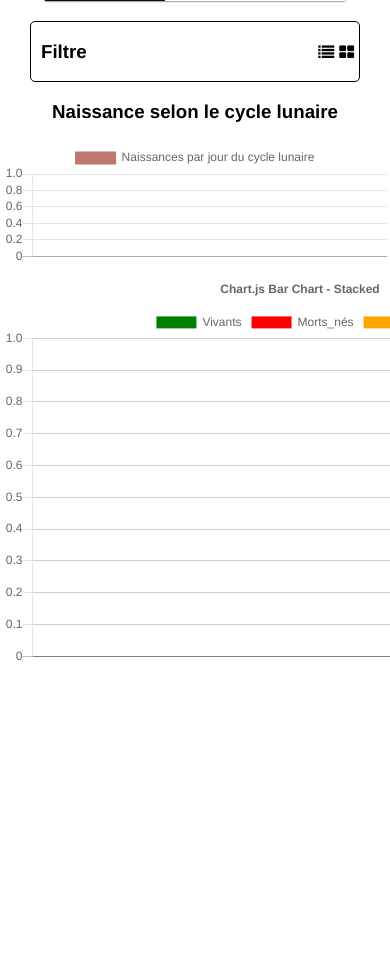
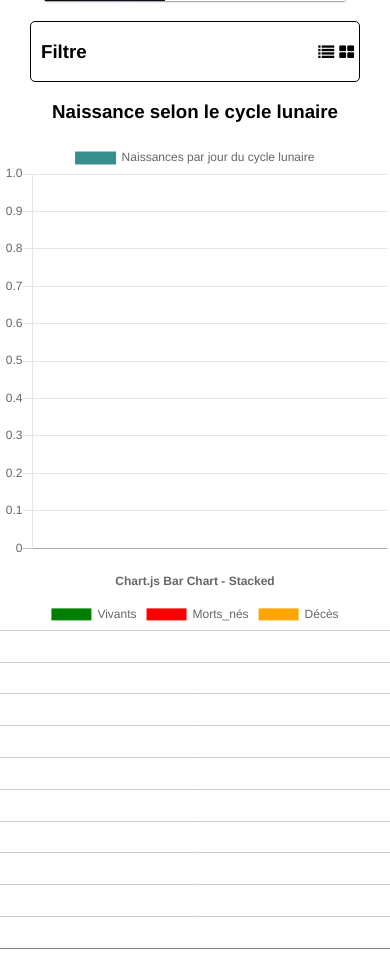
Before and after one commit to AlexandreDewilde/LINFO1002-P2-1B_4, a Flask app: template src/templates/index.html in a window 390 px wide; the page is wider, and only the part inside the window is pictured. Shown: the part 619-1583 px from the top of that part. Before the commit the page ends 1279 px from the top of that part, so only its background shows below. Run offline with Flask 2, Linux system fonts and the light colour scheme; the template is opened without the code that fills it: most values are stand-ins (such as "Sample title", 1, 10 or a date in 2020).

Commit message:
update responsiveness

```diff
--- a/src/static/css/index.css
+++ b/src/static/css/index.css
@@ -1,5 +1,6 @@
 :root {
     --chart-width: 100%;
+    --chart-height: 50vh;
 }
 
 
@@ -82,13 +83,18 @@
 
 .charts-container {
     display: flex;
+    justify-content: center;
     flex-wrap: wrap;
     width: 100%;
 }
 
+.chart-container {
+    height: var(--chart-height);
+}
 
 .chart {
     width: var(--chart-width);
+
 }
 
 .chart-title {
--- a/src/static/js/index.js
+++ b/src/static/js/index.js
@@ -1,12 +1,25 @@
 let ctxBirthChartMoon = document.getElementById('birth-chart-moon-cycle').getContext('2d');
+
+// From chart js documentation https://www.chartjs.org/docs/2.7.2/general/responsive.html
+function resizeCharts() {
+  for (var id in Chart.instances) {
+    Chart.instances[id].resize()
+  }
+}
+
 const changeChartsDisposition = (dispositionName) => {
   if (dispositionName === "list")
   {
     document.documentElement.style.setProperty("--chart-width", "100%");
+    document.documentElement.style.setProperty("--chart-height", "50vh");
+    // This function is needed to resized the chart
+    resizeCharts();
   }
   else if (dispositionName === "grid")
   {
-    document.documentElement.style.setProperty("--chart-width", "50%");
+    document.documentElement.style.setProperty("--chart-width", "48%");
+    document.documentElement.style.setProperty("--chart-height", "40vh");
+    resizeCharts();
   }
 }
 
@@ -15,22 +28,30 @@
 document.getElementById("grid-icon").addEventListener("click", () => changeChartsDisposition("grid"));
 
 
-
 const plotBirthChartMoon = (data, label) => {
 
     new Chart(ctxBirthChartMoon, {
         type: 'bar',
-        responsive: false,
-        maintainAspectRatio : false,
         data: {
             labels: label,
             datasets: [{
                 label: 'Naissances par jour du cycle lunaire',
                 data: data,
-                backgroundColor: "#C0756F",
-                borderColor: "#C0756F",
+                backgroundColor: "#388E8E",
+                borderColor: "#388E8E",
                 borderWidth: 1
             }]
+        },
+        options: {
+            responsive: true,
+            maintainAspectRatio: false,
+            scales: {
+                yAxes: [{
+                    ticks: {
+                        beginAtZero: true
+                    }
+                }]
+            }
         }
     });
 }
--- a/src/templates/index.html
+++ b/src/templates/index.html
@@ -5,7 +5,7 @@
     <link rel="stylesheet" id="base-stylesheet" href="{{ url_for('static', filename='css/light.css') }}">
     <link rel="stylesheet" href="{{ url_for('static', filename='css/index.css') }}">
     <link rel="stylesheet" href="https://cdnjs.cloudflare.com/ajax/libs/font-awesome/4.7.0/css/font-awesome.min.css">
-    <meta name="viewport" content="width=device-width, initial-scale=1.0">
+    <meta name="viewport" content="width=device-width, initial-scale=1.0, user-scalable=no">
     <title>Statistique</title>
 </head>
 <body>
@@ -54,8 +54,8 @@
     <section class="charts-container">
         <section id="birth-moon-section" class="chart">
             <h3 class="chart-title">Naissance selon le cycle lunaire</h3>
-            <div class="chart-container chart-container-list">
-                <canvas id="birth-chart-moon-cycle" with="100%" height="100%"></canvas>
+            <div class="chart-container">
+                <canvas id="birth-chart-moon-cycle" with="100%"></canvas>
             </div>
         </section>
 
```
